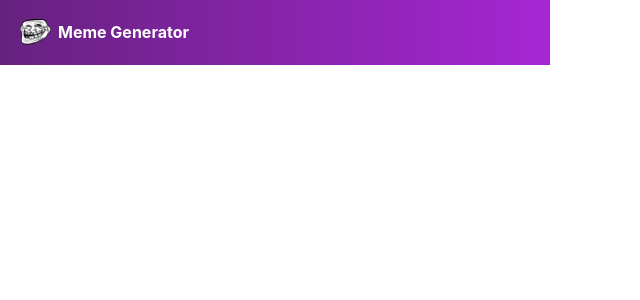
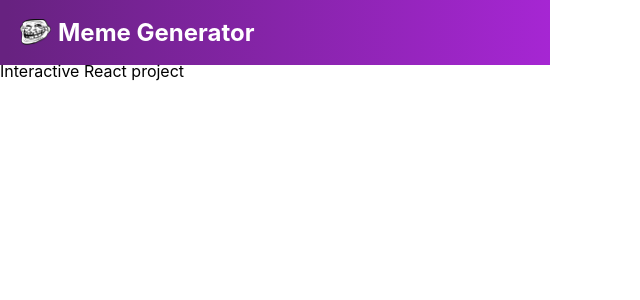
Before and after one commit to TemesgenA/meme-generator, a React (Create React App) app: page / in a window 1280 px wide. Shown: the top 300 px of the page, without its empty margins (0-640 px from the left). Built offline with nearby package versions, Linux system fonts and the light colour scheme.

Commit message:
Modify header component

```diff
--- a/src/components/header.jsx
+++ b/src/components/header.jsx
@@ -6,7 +6,10 @@ function Header() {
         <header className="App-header">
             <div className="logo">
                 <img src={logo} className='logo-img' alt='logo' />
-                <p className="logo-title">Meme Generator</p>
+                <h2 className="logo-title">Meme Generator</h2>
+            </div>
+            <div className="nav-bar">
+                <p className="project-cat">Interactive React project</p>
             </div>
         </header>
     );
```
